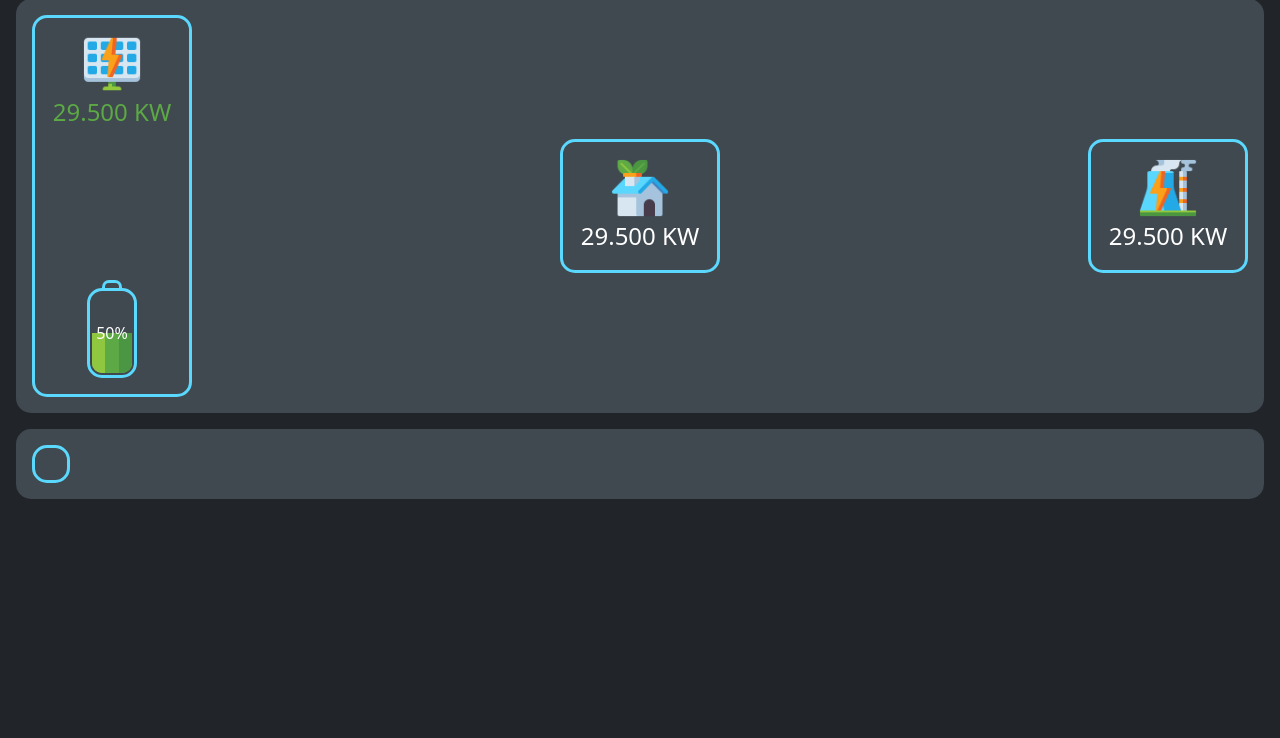
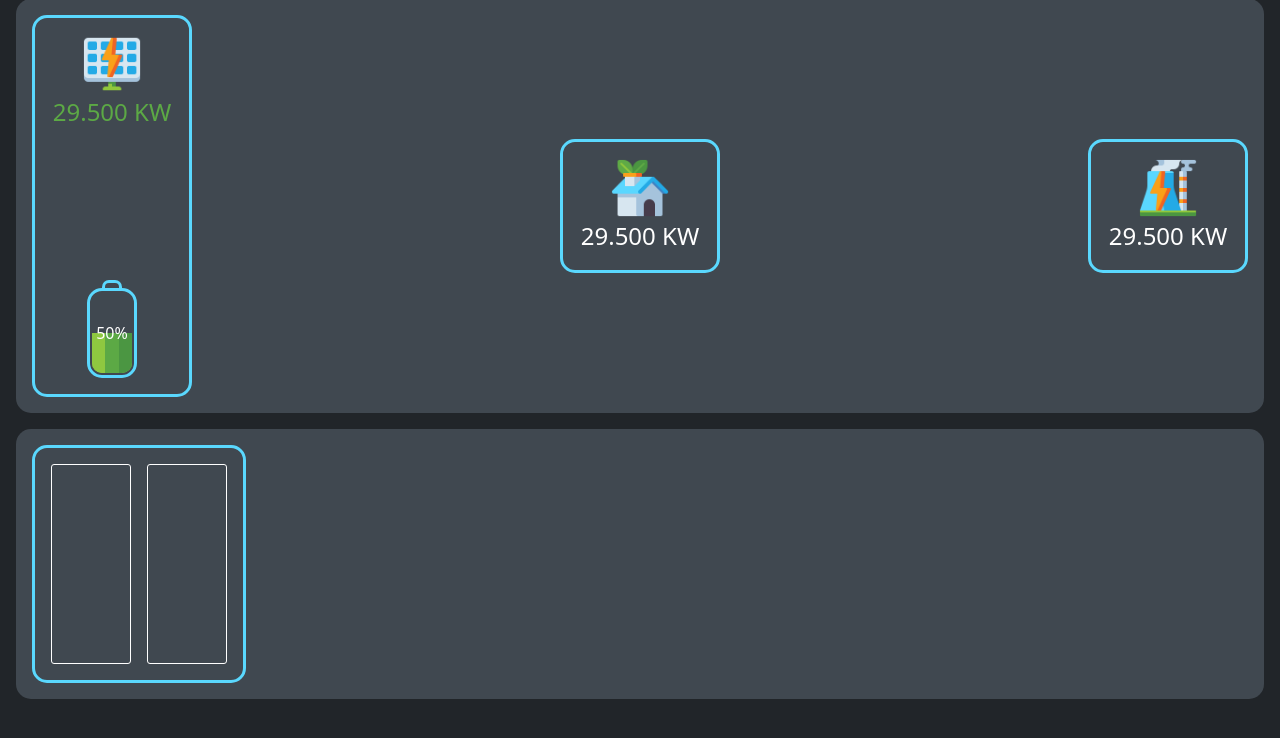
Before and after one commit to klein-artur/ModbusPV, a PHP site: page / in a window 1280 px wide. Shown: the part 17-755 px from the top of the page. Run offline with PHP 8.4, Linux system fonts and the light colour scheme.

Commit message:
usage bars

```diff
--- a/Viewer/index.html
+++ b/Viewer/index.html
@@ -52,7 +52,14 @@
     </div>
     <div class="align-items-center pvbox" id="info-box">
         <div id="relative-usage" class="position-relative align-items-center text-center float-left bordered">
-
+            <div class="bar-holder">
+                <div class="bar-element bg-cool" id="pv-bar"></div>
+                <div class="bar-element bg-warning" id="battery-bar"></div>
+                <div class="bar-element bg-fatal" id="grid-bar"></div>
+            </div>
+            <div class="bar-holder" id="consumption-bar-holder">
+                <div class="bar-element bg-cool" id="consumption-bar"></div>
+            </div>
         </div>
     </div>
 </body>
--- a/Viewer/script.js
+++ b/Viewer/script.js
@@ -148,7 +148,7 @@ var setArrow = function (from, to, fromId, toId, value, isPositive) {
         arrowId,
         isPositive,
         value,
-        5 * (1 - Math.pow(0.85, value))
+        5 * (1 - Math.pow(0.7, value))
     );
 }
 
@@ -315,10 +315,45 @@ var setData = function (pvInput, gridOutput, batteryCharge, batteryState) {
     } else {
         setBatteryToPVArrow(batteryCharge * -1);
     }
+
+    fillConsumptionBars(
+        pvInput, gridOutput, batteryCharge
+    )
 }
 
 var placeInfoBox = function () {
     $("#info-box").css({top: `${ $("#flow-graph").outerHeight() + 16 }px`});
+}
+
+var fillConsumptionBars = function (pvInput, gridOutput, batteryCharge) {
+    let consumption = pvInput - batteryCharge - gridOutput;
+
+    let upperBound = Math.max(consumption, pvInput);
+    let consumptionPercent = consumption / upperBound * 100;
+    let pvPercent = pvInput / upperBound * 100;
+    let batteryPercent = Math.min(batteryCharge, 0) / upperBound * -100;
+    let gridPercent = Math.min(gridOutput, 0) / upperBound * -100;
+
+    $('#consumption-bar').css({
+        bottom: 0,
+        height: `${consumptionPercent}%`
+    });
+
+    $('#pv-bar').css({
+        bottom: 0,
+        height: `${pvPercent}%`
+    });
+
+    $('#battery-bar').css({
+        bottom: `${pvPercent}%`,
+        height: `${batteryPercent}%`
+    });
+
+    $('#grid-bar').css({
+        bottom: `${pvPercent + batteryPercent}%`,
+        height: `${gridPercent}%`
+    });
+
 }
 
 $(window).on('load', function () {
@@ -343,8 +378,8 @@ $(window).on('load', function () {
 
     placeInfoBox();
 
-    setTimeout(() => {
-        location.reload();
-    }, 180000)
+    // setTimeout(() => {
+    //     location.reload();
+    // }, 180000)
 
 })
--- a/Viewer/styles.css
+++ b/Viewer/styles.css
@@ -247,6 +247,26 @@
     border-left: 9px solid #fb7a73;
 }
 
+.bar-holder {
+    width: 80px;
+    height: 200px;
+    border-color: white;
+    border-width: 1px;
+    border-style: solid;
+    border-radius: 3px;
+    position: relative;
+    float: left;
+}
+
+#consumption-bar-holder {
+    margin-left: 16px;
+}
+
+.bar-element {
+    position: absolute;
+    width: 100%;
+}
+
 .arrow-kw {
     width: 100%;
     text-align: center;
```
